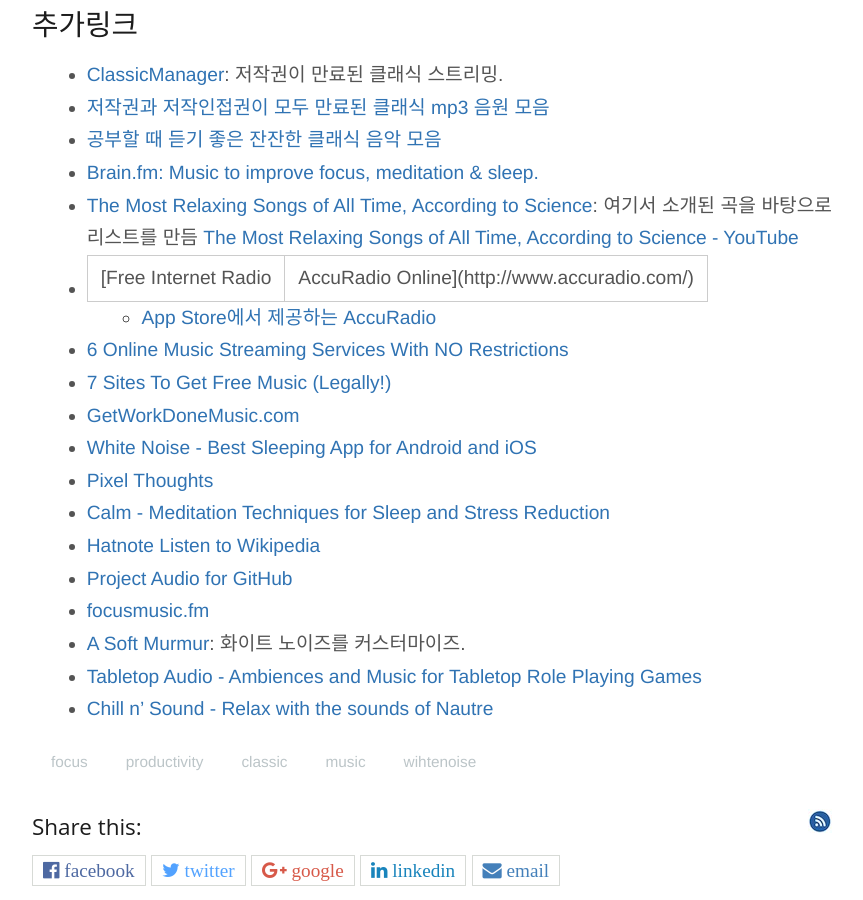
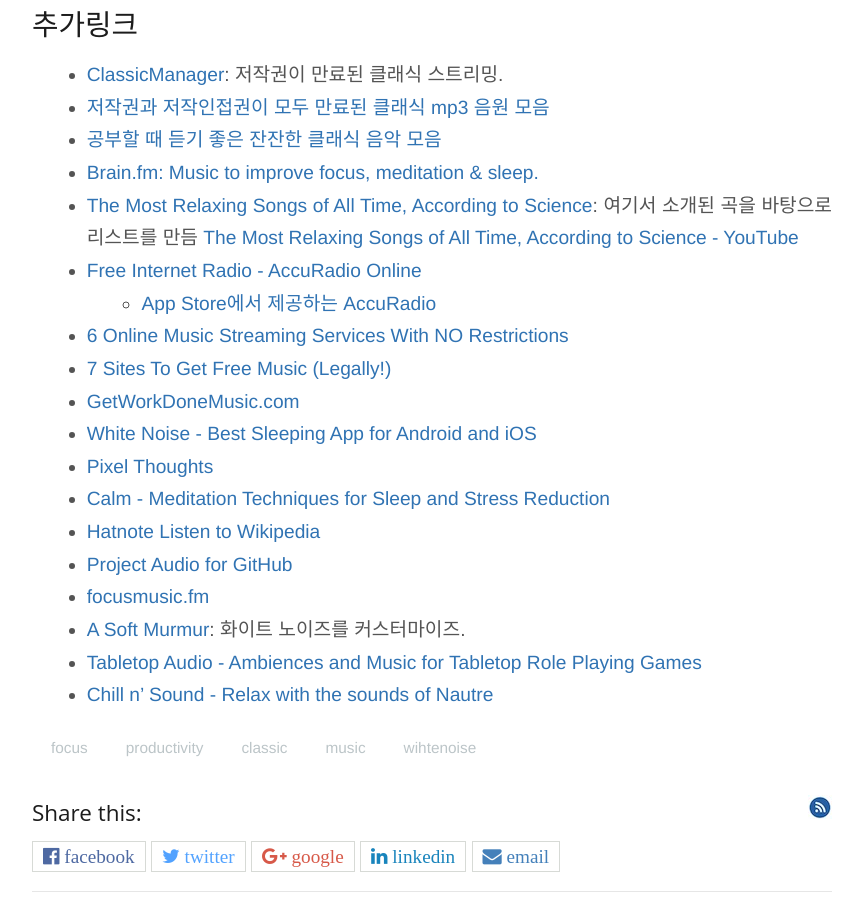
Before and after one commit to nolboo/nolboo.github.io, a Jekyll site: the page built from _posts/2016-05-12-focus-music-sound.md, in a window 1280 px wide and 900 px high, scrolled down 4290 px. Shown: the whole window, without its empty margins (208-1071 px from the left). Built offline with Jekyll 4.4.1, drawn with Linux system fonts in a browser that asks for light colours; nearby versions of some CDN libraries; a script that is not in the unit is left out; comment, search, counter and statistics services are not loaded.

```diff
--- a/_posts/2016-05-12-focus-music-sound.md
+++ b/_posts/2016-05-12-focus-music-sound.md
@@ -84,7 +84,7 @@
 * [공부할 때 듣기 좋은 잔잔한 클래식 음악 모음](http://blog.naver.com/beeman11/220331507676)
 * [Brain.fm: Music to improve focus, meditation & sleep.](https://www.brain.fm/)
 * [The Most Relaxing Songs of All Time, According to Science](http://www.makeuseof.com/tag/most-relaxing-songs-all-time-science/): 여기서 소개된 곡을 바탕으로 리스트를 만듬 [The Most Relaxing Songs of All Time, According to Science - YouTube](https://www.youtube.com/watch?v=UfcAVejslrU&list=PLJo4bCJLQXO7TTGpwZ4y0WgQR-98mQS64)
-* [Free Internet Radio | AccuRadio Online](http://www.accuradio.com/)
+* [Free Internet Radio - AccuRadio Online](http://www.accuradio.com/)
     * [App Store에서 제공하는 AccuRadio](https://itunes.apple.com/kr/app/accuradio-free-music-radio/id351425453?mt=8)
 * [6 Online Music Streaming Services With NO Restrictions](http://www.makeuseof.com/tag/7-online-music-streaming-services-restrictions/)
 * [7 Sites To Get Free Music (Legally!)](http://www.makeuseof.com/tag/where-to-get-free-music-legally/)
```
